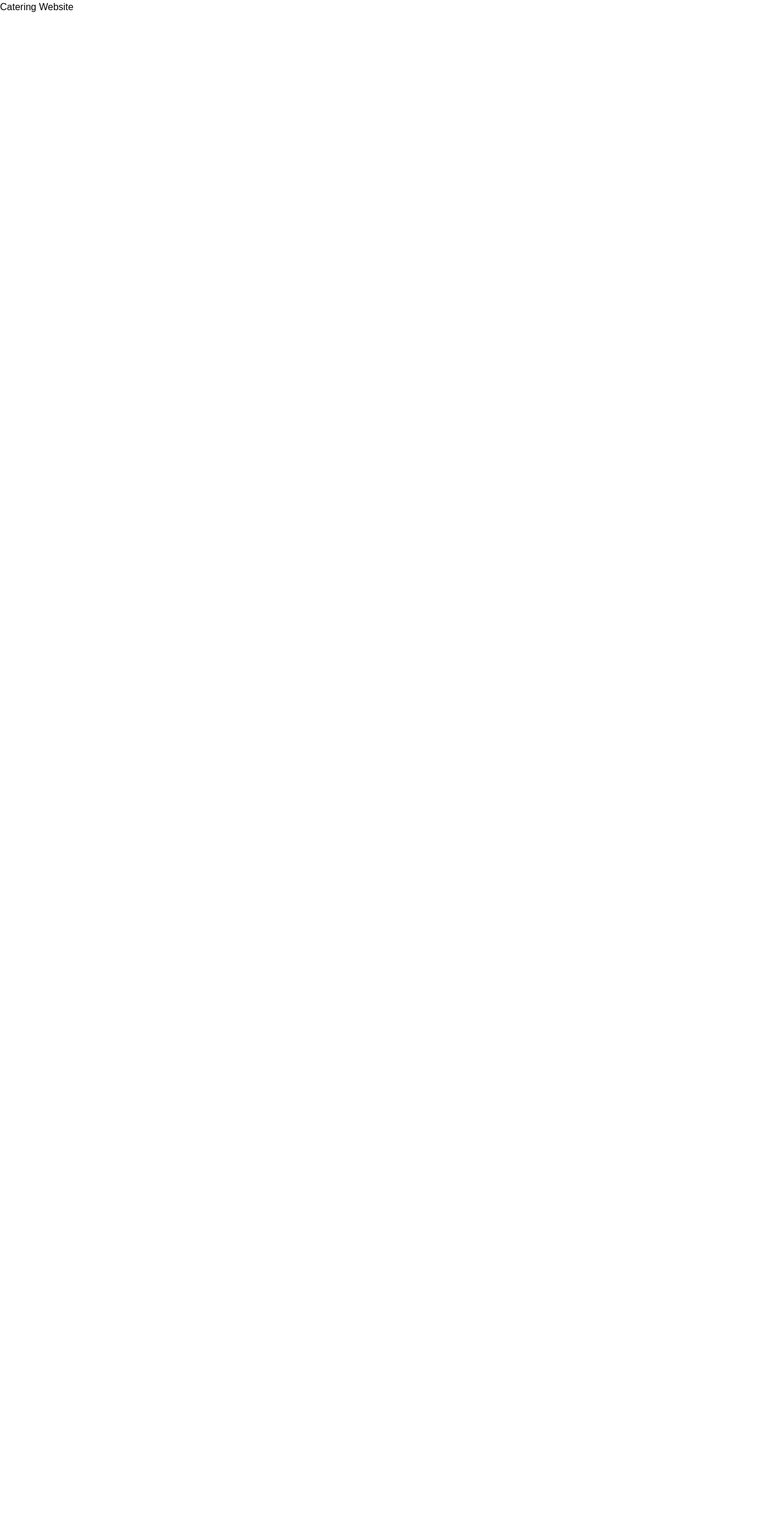
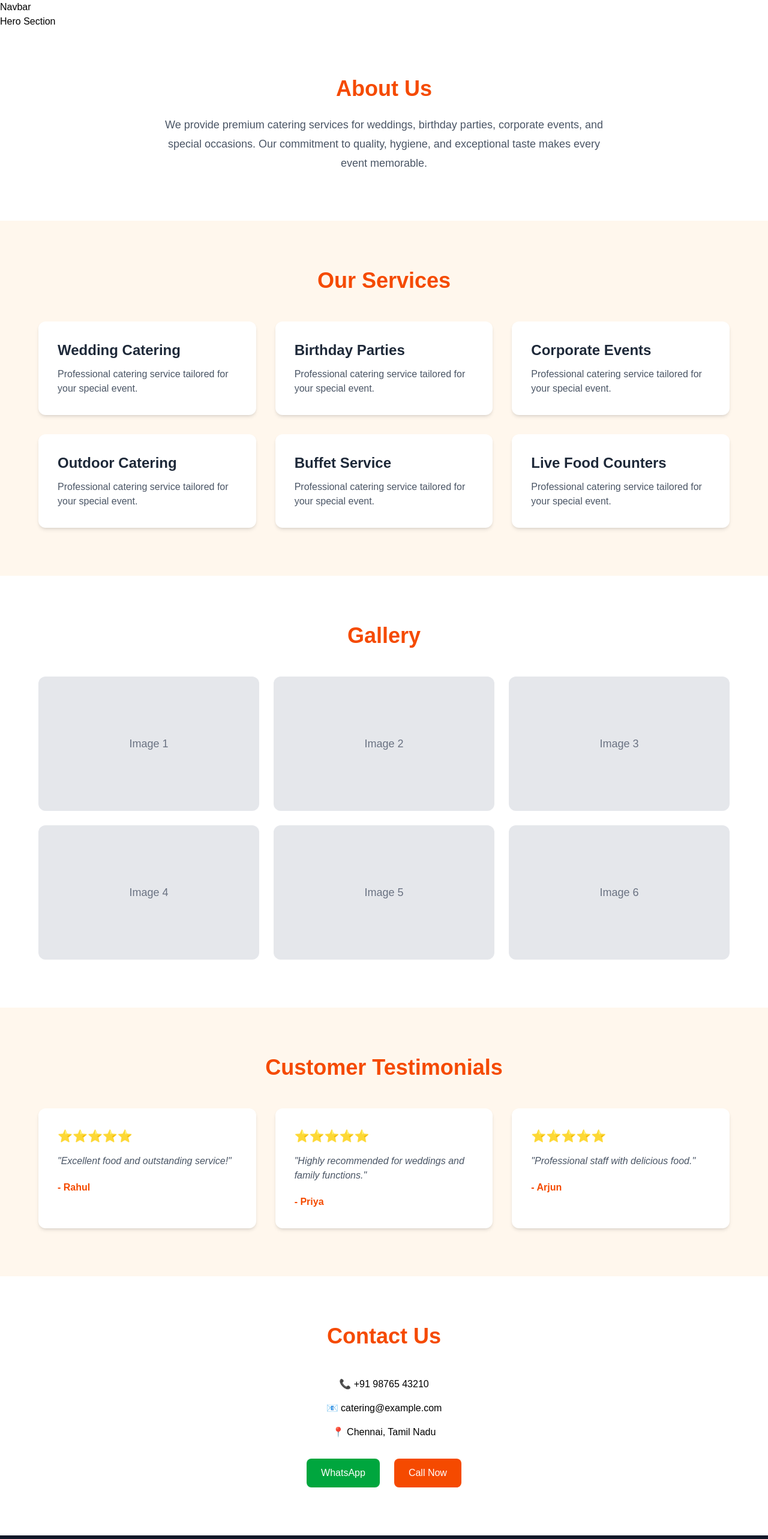
Before and after one commit to narran710/catering-website, a React (Vite) app: page / in a window 1280 px wide. Shown: the top 2566 px of the page at 60% size. Before the commit the page ends 800 px from the top, so only its background shows below. Built offline with nearby package versions, Linux system fonts and the light colour scheme.

Commit message:
Create responsive website layout and navigation

```diff
--- a/src/App.jsx
+++ b/src/App.jsx
@@ -1,5 +1,25 @@
+import Navbar from "./components/Navbar";
+import Hero from "./components/Hero";
+import About from "./components/About";
+import Services from "./components/Services";
+import Gallery from "./components/Gallery";
+import Testimonials from "./components/Testimonials";
+import Contact from "./components/Contact";
+import Footer from "./components/Footer";
+
 function App() {
-  return <h1>Catering Website</h1>;
+  return (
+    <>
+      <Navbar />
+      <Hero />
+      <About />
+      <Services />
+      <Gallery />
+      <Testimonials />
+      <Contact />
+      <Footer />
+    </>
+  );
 }
 
 export default App;
--- /dev/null
+++ b/src/components/About.jsx
@@ -0,0 +1,20 @@
+function About() {
+  return (
+    <section
+      id="about"
+      className="py-20 px-6 bg-white text-center"
+    >
+      <h2 className="text-4xl font-bold text-orange-600 mb-6">
+        About Us
+      </h2>
+
+      <p className="max-w-3xl mx-auto text-gray-600 text-lg leading-8">
+        We provide premium catering services for weddings, birthday parties,
+        corporate events, and special occasions. Our commitment to quality,
+        hygiene, and exceptional taste makes every event memorable.
+      </p>
+    </section>
+  );
+}
+
+export default About;
--- /dev/null
+++ b/src/components/Contact.jsx
@@ -0,0 +1,38 @@
+function Contact() {
+  return (
+    <section
+      id="contact"
+      className="py-20 px-6 bg-white"
+    >
+      <h2 className="text-4xl font-bold text-center text-orange-600 mb-12">
+        Contact Us
+      </h2>
+
+      <div className="max-w-4xl mx-auto text-center space-y-4">
+        <p>
+          📞 +91 98765 43210
+        </p>
+
+        <p>
+          📧 catering@example.com
+        </p>
+
+        <p>
+          📍 Chennai, Tamil Nadu
+        </p>
+
+        <div className="flex justify-center gap-6 mt-8">
+          <button className="bg-green-600 text-white px-6 py-3 rounded-lg hover:bg-green-700">
+            WhatsApp
+          </button>
+
+          <button className="bg-orange-600 text-white px-6 py-3 rounded-lg hover:bg-orange-700">
+            Call Now
+          </button>
+        </div>
+      </div>
+    </section>
+  );
+}
+
+export default Contact;
--- /dev/null
+++ b/src/components/Footer.jsx
@@ -0,0 +1,21 @@
+function Footer() {
+  return (
+    <footer className="bg-gray-900 text-white py-8">
+      <div className="max-w-6xl mx-auto text-center">
+        <h3 className="text-2xl font-bold">
+          Catering Website
+        </h3>
+
+        <p className="mt-3 text-gray-400">
+          Delicious food. Exceptional service.
+        </p>
+
+        <p className="mt-6 text-sm text-gray-500">
+          © {new Date().getFullYear()} Catering Website. All Rights Reserved.
+        </p>
+      </div>
+    </footer>
+  );
+}
+
+export default Footer;
--- /dev/null
+++ b/src/components/Gallery.jsx
@@ -0,0 +1,25 @@
+function Gallery() {
+  return (
+    <section
+      id="gallery"
+      className="py-20 px-6 bg-white"
+    >
+      <h2 className="text-4xl font-bold text-center text-orange-600 mb-12">
+        Gallery
+      </h2>
+
+      <div className="grid grid-cols-2 md:grid-cols-3 gap-6 max-w-6xl mx-auto">
+        {[1, 2, 3, 4, 5, 6].map((item) => (
+          <div
+            key={item}
+            className="h-56 bg-gray-200 rounded-xl flex items-center justify-center text-gray-500 text-lg"
+          >
+            Image {item}
+          </div>
+        ))}
+      </div>
+    </section>
+  );
+}
+
+export default Gallery;
--- /dev/null
+++ b/src/components/Hero.jsx
@@ -0,0 +1,9 @@
+function Hero() {
+  return (
+    <section>
+      <h2>Hero Section</h2>
+    </section>
+  );
+}
+
+export default Hero;
--- /dev/null
+++ b/src/components/Navbar.jsx
@@ -0,0 +1,9 @@
+function Navbar() {
+  return (
+    <section>
+      <h2>Navbar</h2>
+    </section>
+  );
+}
+
+export default Navbar;
--- /dev/null
+++ b/src/components/Services.jsx
@@ -0,0 +1,40 @@
+const services = [
+  "Wedding Catering",
+  "Birthday Parties",
+  "Corporate Events",
+  "Outdoor Catering",
+  "Buffet Service",
+  "Live Food Counters",
+];
+
+function Services() {
+  return (
+    <section
+      id="services"
+      className="py-20 px-6 bg-orange-50"
+    >
+      <h2 className="text-4xl font-bold text-center text-orange-600 mb-12">
+        Our Services
+      </h2>
+
+      <div className="max-w-6xl mx-auto grid gap-8 md:grid-cols-2 lg:grid-cols-3">
+        {services.map((service) => (
+          <div
+            key={service}
+            className="bg-white rounded-xl shadow-md p-8 hover:shadow-xl transition"
+          >
+            <h3 className="text-2xl font-semibold text-gray-800">
+              {service}
+            </h3>
+
+            <p className="mt-3 text-gray-600">
+              Professional catering service tailored for your special event.
+            </p>
+          </div>
+        ))}
+      </div>
+    </section>
+  );
+}
+
+export default Services;
--- /dev/null
+++ b/src/components/Testimonials.jsx
@@ -0,0 +1,50 @@
+const testimonials = [
+  {
+    name: "Rahul",
+    review: "Excellent food and outstanding service!",
+  },
+  {
+    name: "Priya",
+    review: "Highly recommended for weddings and family functions.",
+  },
+  {
+    name: "Arjun",
+    review: "Professional staff with delicious food.",
+  },
+];
+
+function Testimonials() {
+  return (
+    <section
+      id="testimonials"
+      className="py-20 px-6 bg-orange-50"
+    >
+      <h2 className="text-4xl font-bold text-center text-orange-600 mb-12">
+        Customer Testimonials
+      </h2>
+
+      <div className="grid gap-8 md:grid-cols-3 max-w-6xl mx-auto">
+        {testimonials.map((item) => (
+          <div
+            key={item.name}
+            className="bg-white rounded-xl shadow-md p-8"
+          >
+            <p className="text-yellow-500 text-xl mb-4">
+              ⭐⭐⭐⭐⭐
+            </p>
+
+            <p className="text-gray-600 italic">
+              "{item.review}"
+            </p>
+
+            <h4 className="mt-5 font-semibold text-orange-600">
+              - {item.name}
+            </h4>
+          </div>
+        ))}
+      </div>
+    </section>
+  );
+}
+
+export default Testimonials;
```
